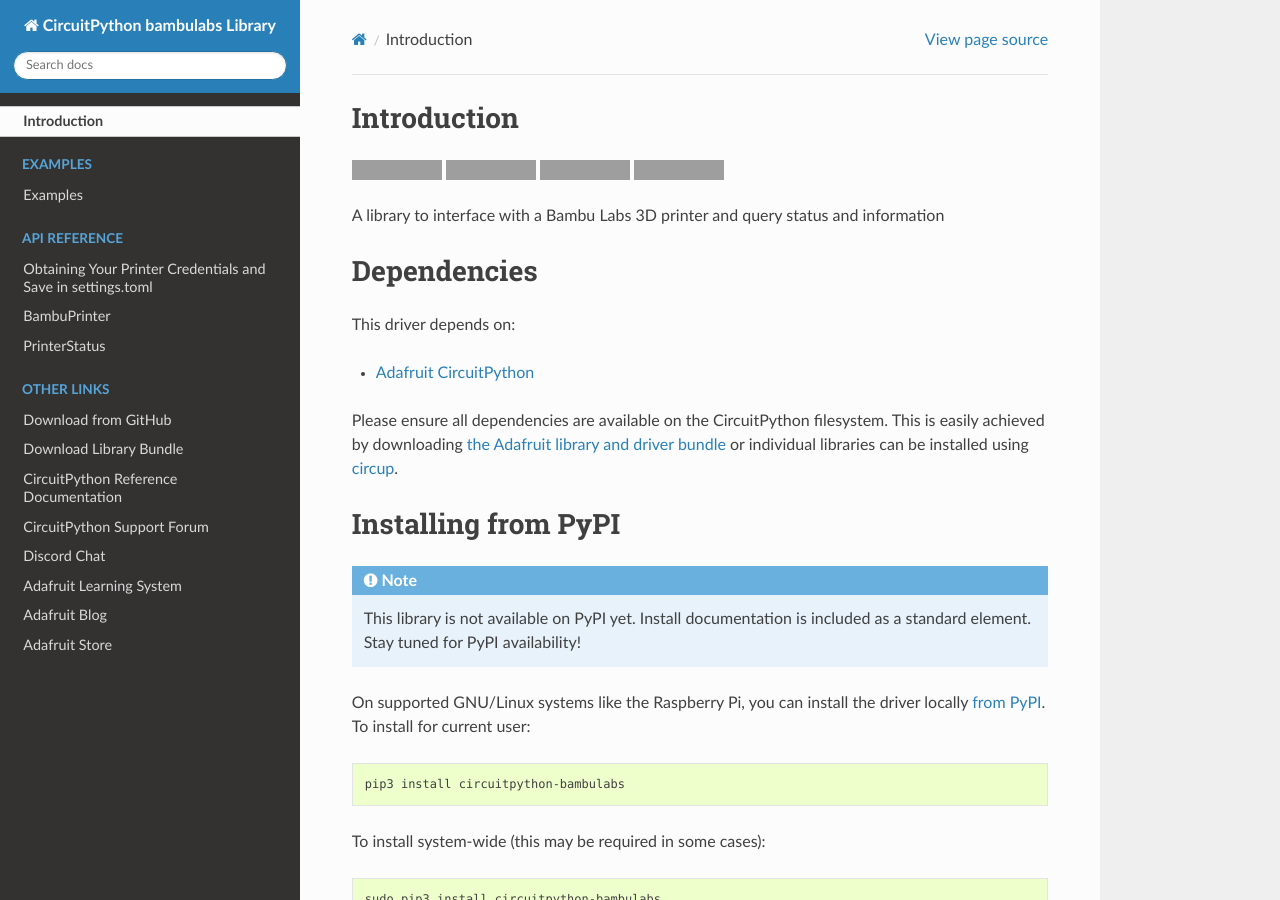
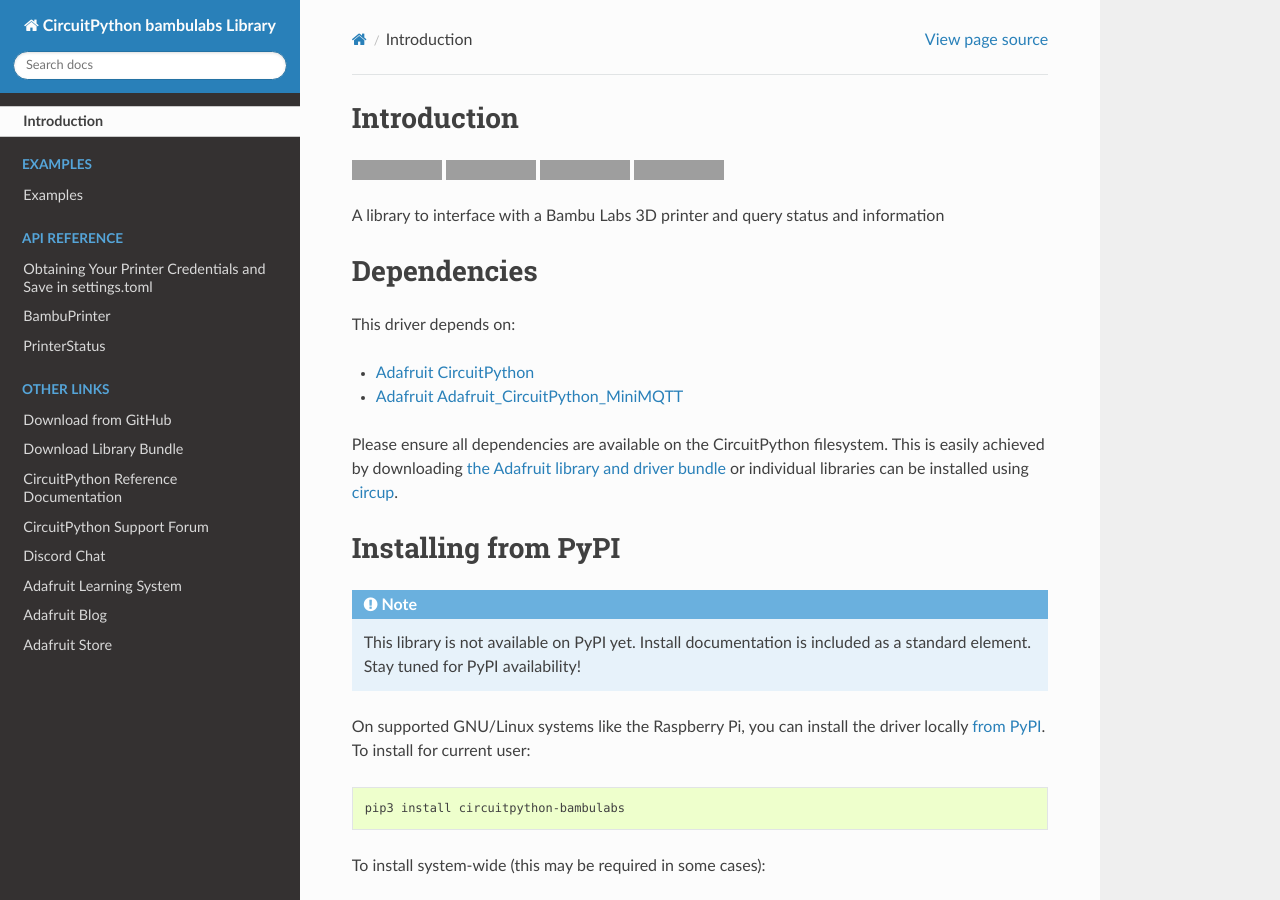
Before and after one commit to prcutler/CircuitPython_bambulabs, a Sphinx documentation site: the page built from docs/index.rst, in a window 1280 px wide and 900 px high. Built offline with Sphinx 7.4.7 and the Read the Docs theme 3.1.0, drawn with Linux system fonts in a browser that asks for light colours; some of the changed lines change nothing that is shown; grey boxes are pictures that could not be loaded.

Commit message:
Update driver dependencies and add MQTT

```diff
--- a/README.rst
+++ b/README.rst
@@ -30,6 +30,7 @@
 This driver depends on:
 
 * `Adafruit CircuitPython <https://github.com/adafruit/circuitpython>`_
+* `Adafruit Adafruit_CircuitPython_MiniMQTT <https://github.com/adafruit/Adafruit_CircuitPython_MiniMQTT/>`_
 
 Please ensure all dependencies are available on the CircuitPython filesystem.
 This is easily achieved by downloading
--- a/docs/index.rst
+++ b/docs/index.rst
@@ -30,9 +30,6 @@
 .. toctree::
     :caption: Related Products
 
-.. todo:: Add any product links here. If there are none, then simply delete this todo and leave
-    the toctree above for use later.
-
 .. toctree::
     :caption: Other Links
 
```
